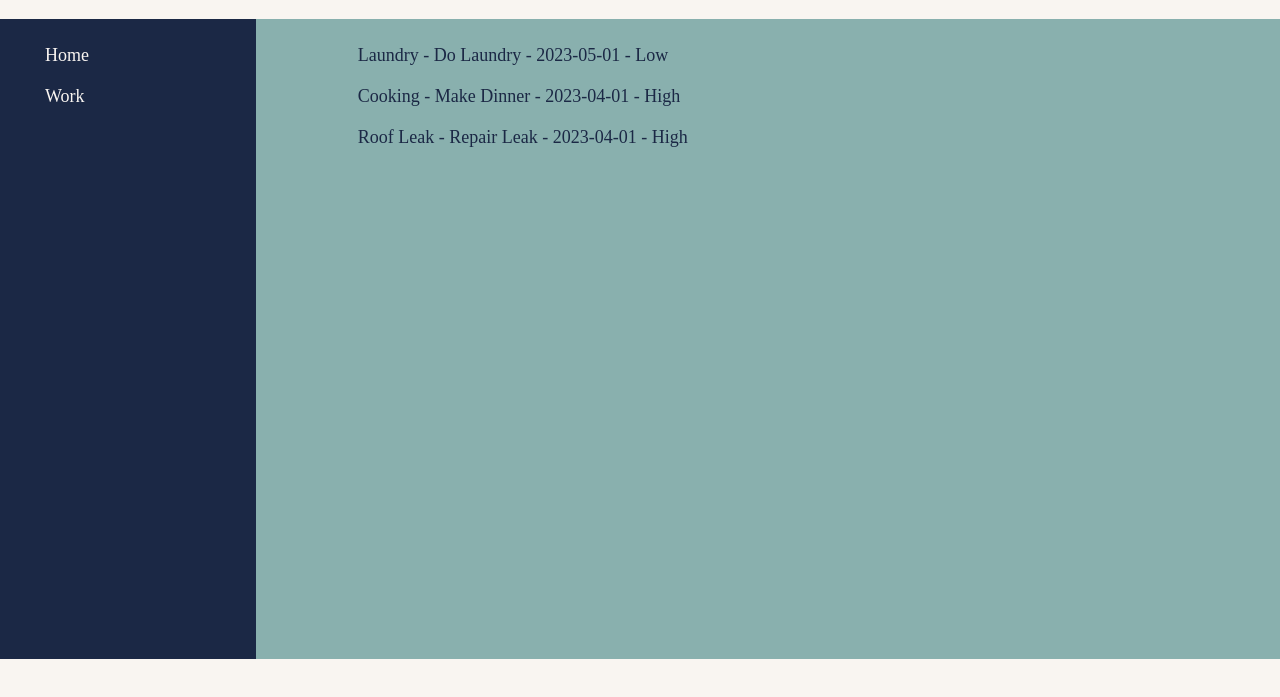
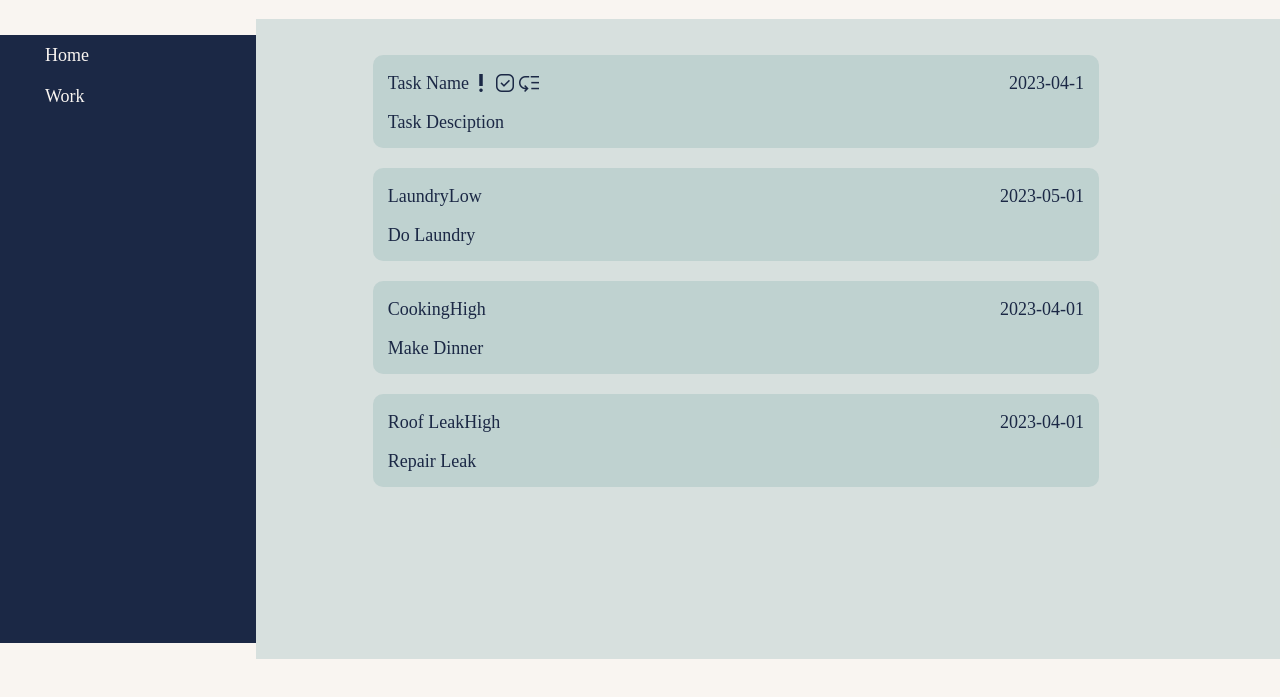
Before and after one commit to JDArciniegas/todo-odin-project, a website built with webpack: page dist/index.html in a window 1280 px wide. Shown: the part 61-758 px from the top of the page. Built offline with nearby package versions, Linux system fonts and the light colour scheme.

Commit message:
added task UI

```diff
--- a/src/components/ProjectUI.js
+++ b/src/components/ProjectUI.js
@@ -54,8 +54,29 @@ const ProjectUI = () => {
   const displayTasks = (tasks) => {
     tasks.forEach((task) => {
       let listItem = document.createElement("li");
+      let mainInfo = document.createElement("span");
+      mainInfo.classList.add("main-task-info");
+      let top = document.createElement("div");
+      top.classList.add("task-container-top");
+      let name = document.createElement("p");
+      name.textContent = task.name;
+      let description = document.createElement("p");
+      description.textContent = task.description;
+      description.classList.add("task-container-bottom");
+      let date = document.createElement("p");
+      date.textContent = task.dueDate;
+      let priority = document.createElement("p");
+      priority.textContent = task.priority;
+
+      mainInfo.appendChild(name);
+      mainInfo.appendChild(priority);
+      top.appendChild(mainInfo);
+      top.appendChild(date);
+
+
       listItem.classList.add("task");
-      listItem.textContent = `${task.name} - ${task.description} - ${task.dueDate} - ${task.priority}`;
+      listItem.appendChild(top);
+      listItem.appendChild(description);
       projectTasks.appendChild(listItem);
     });
   };
@@ -106,7 +127,13 @@ const ProjectUI = () => {
 
   taskForm.addEventListener("submit", (e) => {
     e.preventDefault();
-    currentProject.add("1,2,3,4");
+    clearTasks();
+    currentProject.add(
+      taskName.value,
+      taskDescription.value,
+      taskDate.value,
+      taskPriority.value
+    );
     displayTasks(currentProject.projectList);
   });
 
```
Also changed, not shown: dist/css/icons.css, dist/css/index.css, dist/css/lists.css, dist/index.html, dist/main.js.
